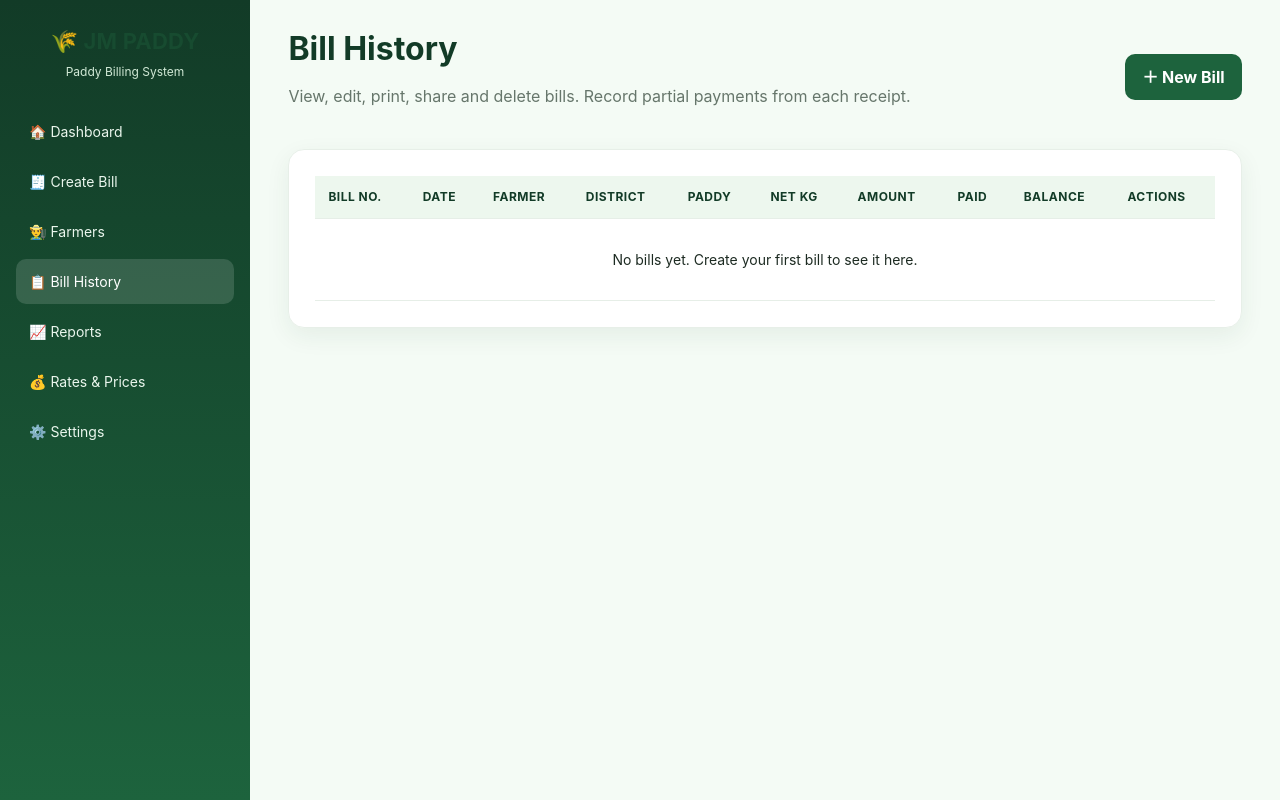
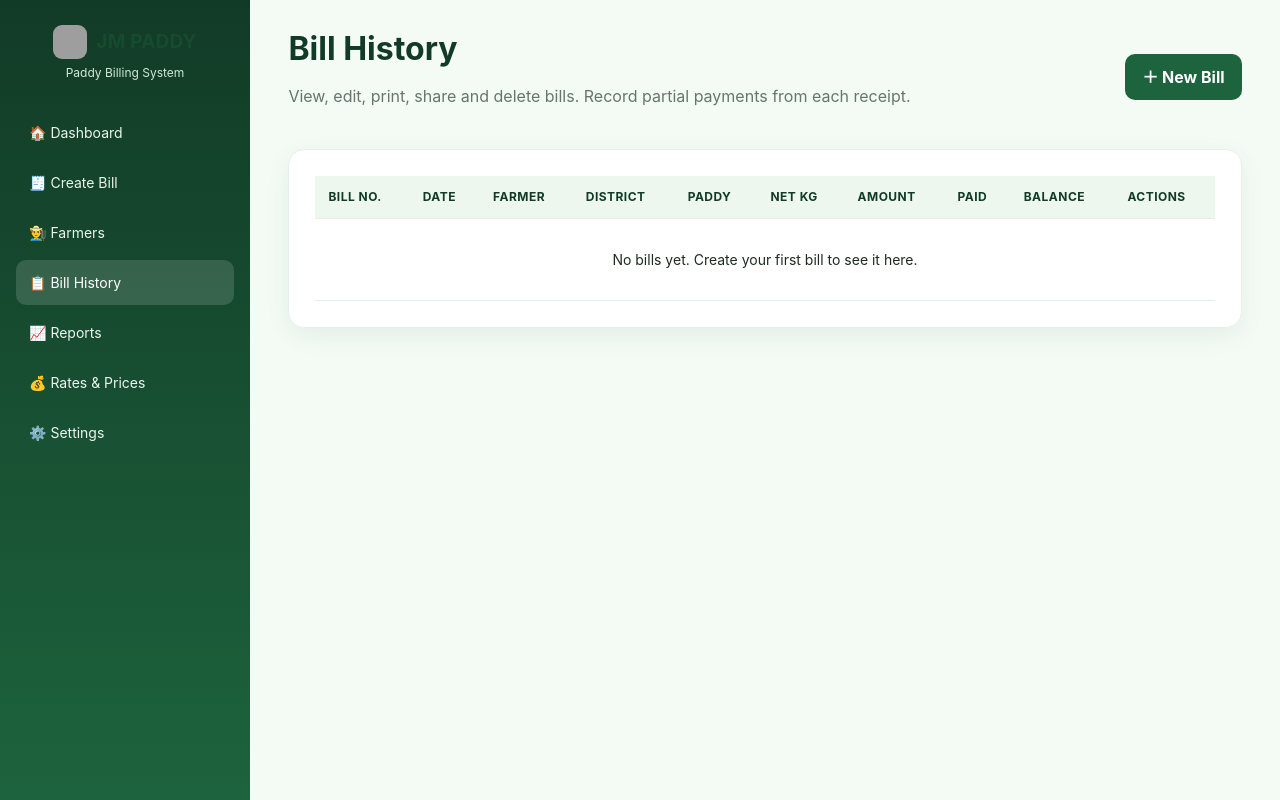
Before and after one commit to farisjm/jm-paddy-update, a PHP site: page /history.php in a window 1280 px wide. Run offline with PHP 8.4, Linux system fonts and the light colour scheme; data that the repository does not hold is empty; grey boxes are pictures that could not be loaded.

Commit message:
Add editable business logo and district-ready UI

```diff
--- a/history.php
+++ b/history.php
@@ -3,7 +3,7 @@ require "db.php";
 $sql="SELECT b.*,f.name AS farmer_name,COALESCE(p.extra_paid,0) AS extra_paid FROM bills b JOIN farmers f ON f.id=b.farmer_id LEFT JOIN (SELECT bill_id,SUM(amount) extra_paid FROM bill_payments GROUP BY bill_id) p ON p.bill_id=b.id ORDER BY b.id DESC";
 $result=$conn->query($sql);
 ?><!DOCTYPE html><html lang="en"><head><meta charset="UTF-8"><meta name="viewport" content="width=device-width,initial-scale=1"><title>JM PADDY | Bill History</title><link rel="stylesheet" href="style.css"></head>
-<body><div class="app"><aside class="sidebar"><h2>🌾 JM PADDY</h2><p class="subtitle">Paddy Billing System</p><nav><a href="dashboard.php">🏠 Dashboard</a><a href="bill.php">🧾 Create Bill</a><a href="farmers.php">👨‍🌾 Farmers</a><a class="active" href="history.php">📋 Bill History</a><a href="reports.php">📈 Reports</a><a href="prices.php">💰 Rates & Prices</a><a href="settings.php">⚙️ Settings</a></nav></aside>
+<body><div class="app"><aside class="sidebar"><h2 class="brand"><img src="logo.php" alt="" /> JM PADDY</h2><p class="subtitle">Paddy Billing System</p><nav><a href="dashboard.php">🏠 Dashboard</a><a href="bill.php">🧾 Create Bill</a><a href="farmers.php">👨‍🌾 Farmers</a><a class="active" href="history.php">📋 Bill History</a><a href="reports.php">📈 Reports</a><a href="prices.php">💰 Rates & Prices</a><a href="settings.php">⚙️ Settings</a></nav></aside>
 <main class="main"><header class="topbar"><div><h1>Bill History</h1><p>View, edit, print, share and delete bills. Record partial payments from each receipt.</p></div><a class="btn" href="bill.php">＋ New Bill</a></header>
 <?php if(isset($_GET["deleted"])): ?><div class="panel">Bill deleted. The customer's outstanding balance has been recalculated from the remaining records.</div><?php endif; ?>
 <section class="panel"><div style="overflow-x:auto"><table><thead><tr><th>Bill No.</th><th>Date</th><th>Farmer</th><th>District</th><th>Paddy</th><th>Net kg</th><th>Amount</th><th>Paid</th><th>Balance</th><th>Actions</th></tr></thead><tbody>
```
